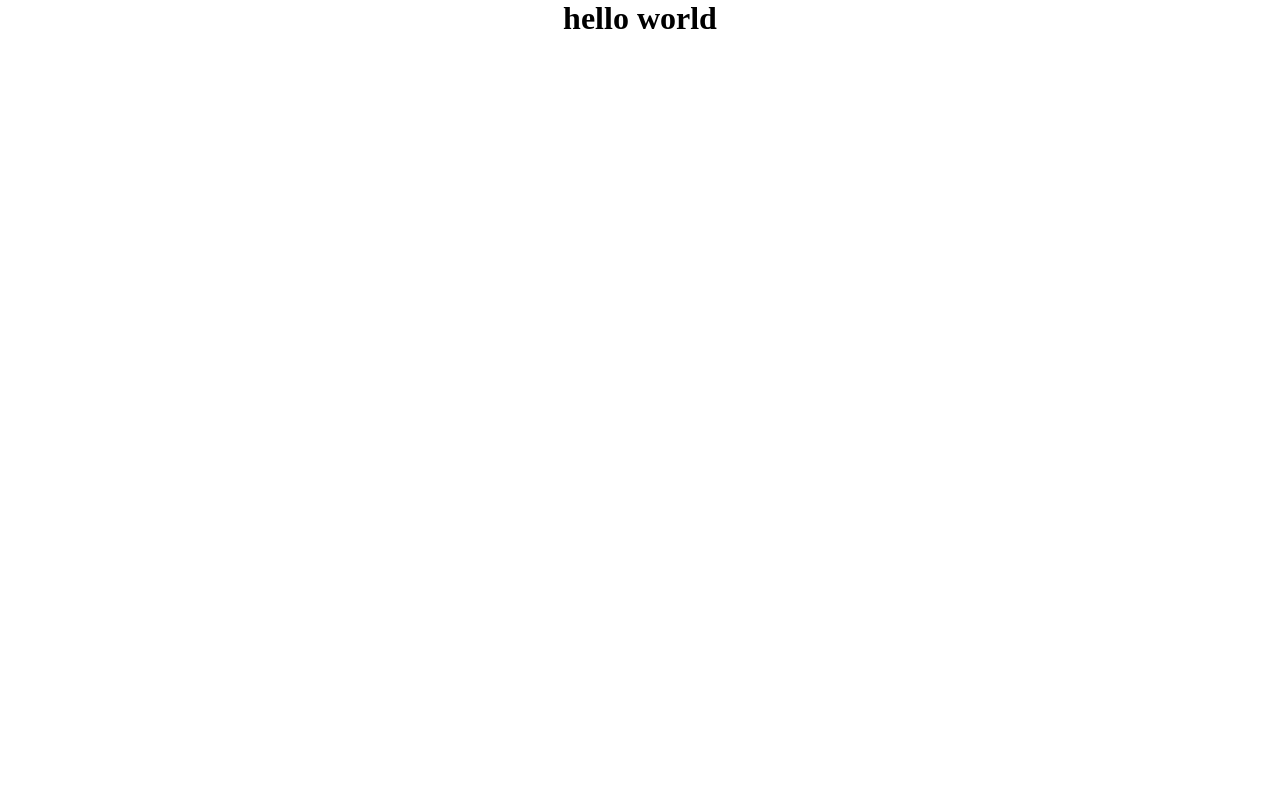
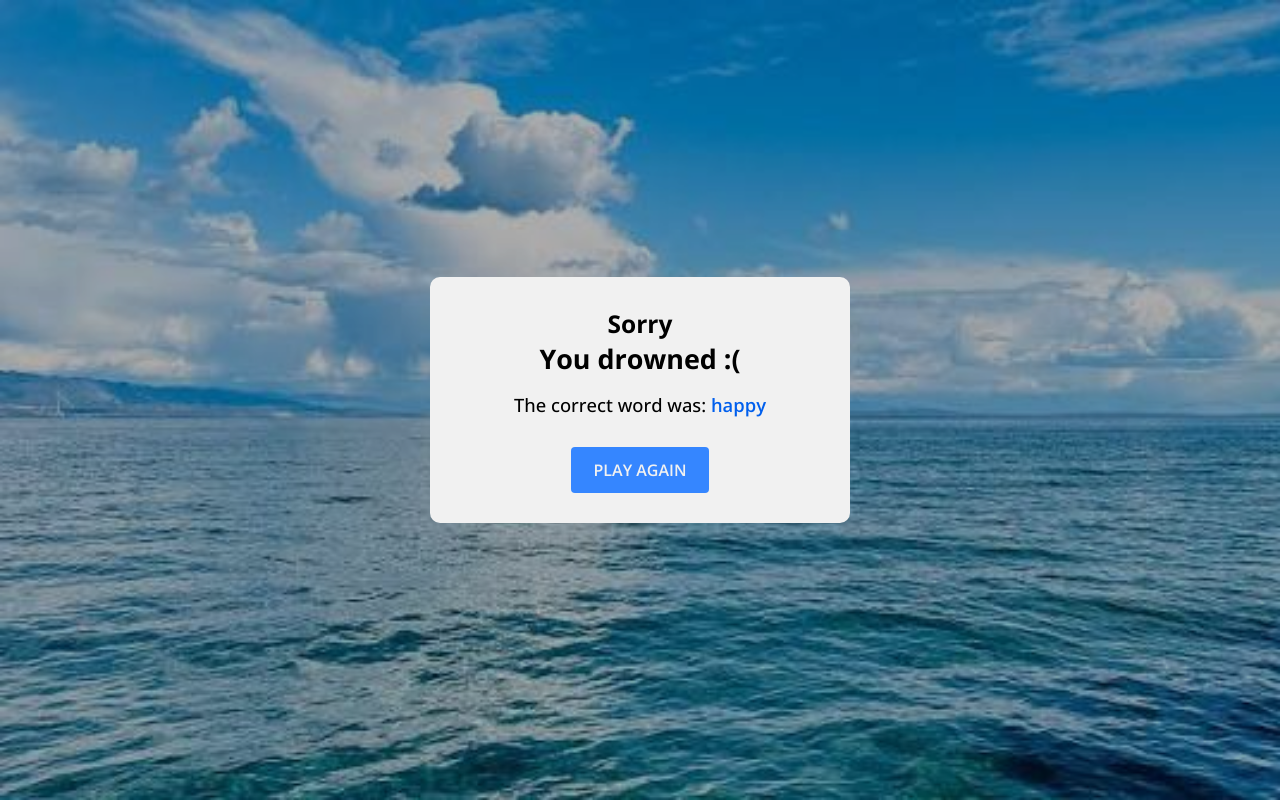
Before and after one commit to raghacchino/drownman, a plain HTML site: page index.html in a window 1280 px wide. Drawn offline with nearby package versions, Linux system fonts and the light colour scheme.

Commit message:
pop up box after win or loss styled

```diff
--- a/index.html
+++ b/index.html
@@ -5,13 +5,22 @@
     <meta charset="UTF-8">
     <meta name="viewport" content="width=device-width, initial-scale=1.0">
     <title>Drownman</title>
-    <link rel="stylesheet" href="style.css">
+    <link rel="stylesheet" href="./style.css">
+    <link rel="shortcut icon" href="./assets/favicon.ico" type="image/x-icon">
 </head>
 
 <body>
-    <h1>hello world</h1>
+    <div class="game-modal">
+        <div class="content">
+            <h4>Sorry</h4>
+            <h3>You drowned :(</h3>
+            <p>The correct word was: <b>happy</b></p>
+            <button class="play-again">Play Again</button>
+        </div>
+    </div>
 
-    <script src="script.js"></script>
+    <script src="./script.js"></script>
+    <script src="./wordList.js"></script>
 </body>
 
 </html>
--- a/style.css
+++ b/style.css
@@ -1,9 +1,74 @@
+@import url('https://fonts.googleapis.com/css2?family=Open+Sans:ital,wght@0,300..800;1,300..800&display=swap');
+
 * {
     margin: 0;
     padding: 0;
     box-sizing: border-box;
+    font-family: 'Open Sans', sans-serif;
 }
 
-h1 {
+body {
+    display: flex;
+    align-items: center;
+    justify-content: center;
+    flex-direction: column;
+    height: 100vh;
+    background: url(./assets/bg.jpg);
+    background-size: cover;
+}
+
+.game-modal {
+    position: fixed;
+    top: 0;
+    left: 0;
+    height: 100%;
+    width: 100%;
+    /* opacity: 1; */
+    /* pointer-events: none; */
+    z-index: 9999;
+    display: flex;
+    align-items: center;
+    justify-content: center;
+    background-color: rgba(0, 0, 0, 0.3);
+    transition: opacity 0.8s ease;
+}
+
+.game-modal .content {
+    background-color: #f1f1f1;
+    width: 420px;
     text-align: center;
+    border-radius: 10px;
+    padding: 30px;
 }
+
+.game-modal h3 {
+    font-size: 1.68rem;
+}
+
+.game-modal h4 {
+    font-size: 1.53rem;
+}
+
+.game-modal p {
+    font-size: 1.15rem;
+    margin: 15px 0 30px;
+    font-weight: 500;
+}
+
+.game-modal p b {
+    color: #005fed;
+    font-weight: 600;
+}
+
+.game-modal button {
+    color: #f1f1f1;
+    cursor: pointer;
+    border: none;
+    outline: none;
+    background-color: #3586ff;
+    border-radius: 4px;
+    font-size: 1rem;
+    font-weight: 600;
+    text-transform: uppercase;
+    padding: 12px 23px;
+}
```
